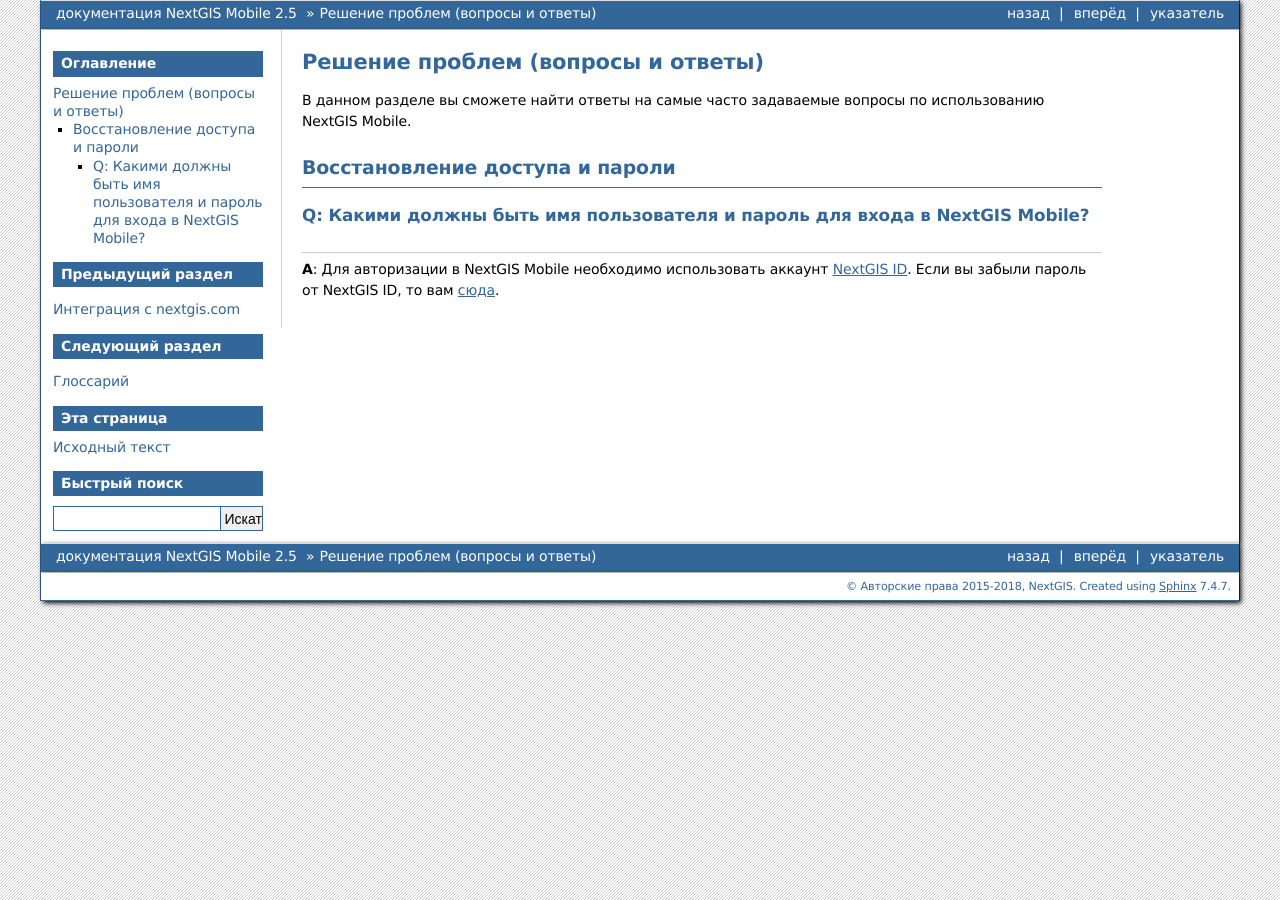
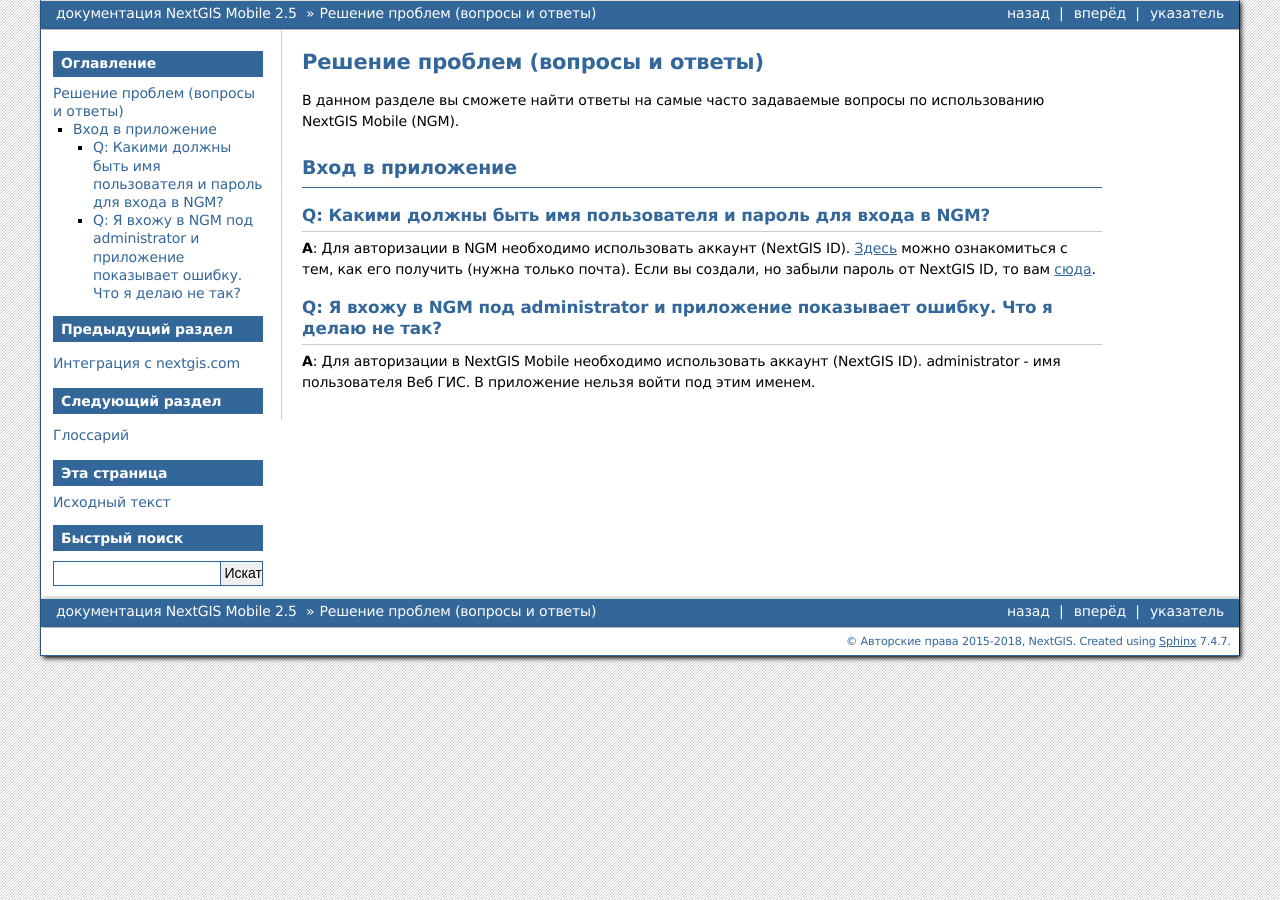
Before and after one commit to nextgis/docs_ngmobile, a Sphinx documentation site: the page built from source/faq_ngmobile.rst, in a window 1280 px wide. Built offline with Sphinx 7.4.7, drawn with Linux system fonts in a browser that asks for light colours; formulas are drawn with MathJax 3.

Commit message:
Update faq_ngmobile.rst

```diff
--- a/source/faq_ngmobile.rst
+++ b/source/faq_ngmobile.rst
@@ -3,14 +3,17 @@
 Решение проблем (вопросы и ответы)
 ================================
 
-В данном разделе вы сможете найти ответы на самые часто задаваемые вопросы по использованию NextGIS Mobile.
+В данном разделе вы сможете найти ответы на самые часто задаваемые вопросы по использованию NextGIS Mobile (NGM).
 
 .. _ngmobile_change_passwords:
 
-Восстановление доступа и пароли
--------------------------------
+Вход в приложение
+-----------------
 
-Q: Какими должны быть имя пользователя и пароль для входа в NextGIS Mobile?
-~~~~~~~~~~~~~~~~~~~~~~~~~~~~~~~~~~~~~~~~~~~~~~~~~~~~~~~~~~~~~~~~~~~~~~~~~~~~~~~~~~~~~~~~~~~~~~~~~~~~~~~~~~~~~~~~~~~~~~~~~~~~~~~~~~~~~~~
-**A**: Для авторизации в NextGIS Mobile необходимо использовать аккаунт `NextGIS ID <https://docs.nextgis.ru/docs_ngcom/source/create.html#nextgis-id/>`_.
-Если вы забыли пароль от NextGIS ID, то вам `сюда <https://docs.nextgis.ru/docs_ngcom/source/faq_webgis.html#q-nextgis-id/>`_.
+Q: Какими должны быть имя пользователя и пароль для входа в NGM?
+~~~~~~~~~~~~~~~~~~~~~~~~~~~~~~~~~~~~~~~~~~~~~~~~~~~~~~~~~~~~~~~~~~~~~~~~~~~
+**A**: Для авторизации в NGM необходимо использовать аккаунт (NextGIS ID). `Здесь <https://docs.nextgis.ru/docs_ngcom/source/create.html#nextgis-id/>`_ можно ознакомиться с тем, как его получить (нужна только почта). Если вы создали, но забыли пароль от NextGIS ID, то вам `сюда <https://docs.nextgis.ru/docs_ngcom/source/faq_webgis.html#q-nextgis-id/>`_.
+
+Q: Я вхожу в NGM под administrator и приложение показывает ошибку. Что я делаю не так?
+~~~~~~~~~~~~~~~~~~~~~~~~~~~~~~~~~~~~~~~~~~~~~~~~~~~~~~~~~~~~~~~~~~~~~~~~~~~~~~~~~~~~~~
+**A**: Для авторизации в NextGIS Mobile необходимо использовать аккаунт (NextGIS ID). administrator - имя пользователя Веб ГИС. В приложение нельзя войти под этим именем.
```
